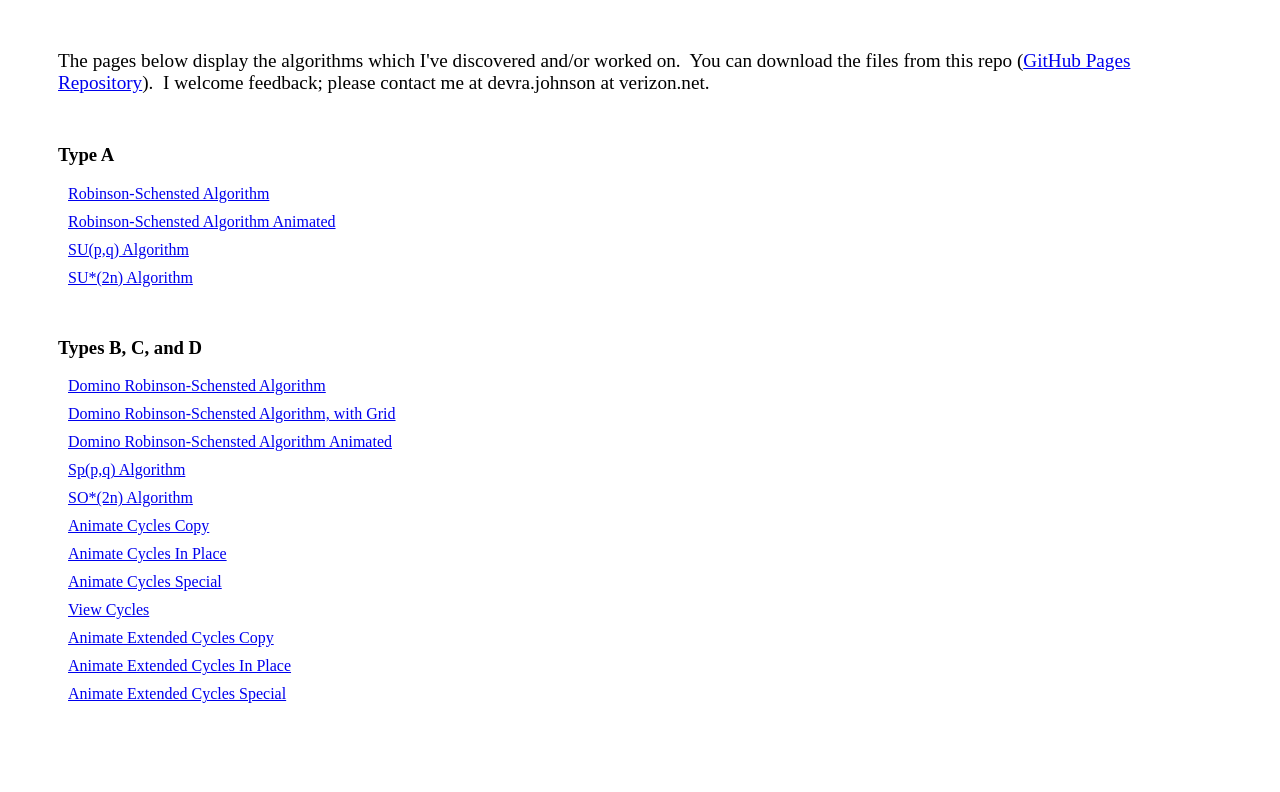
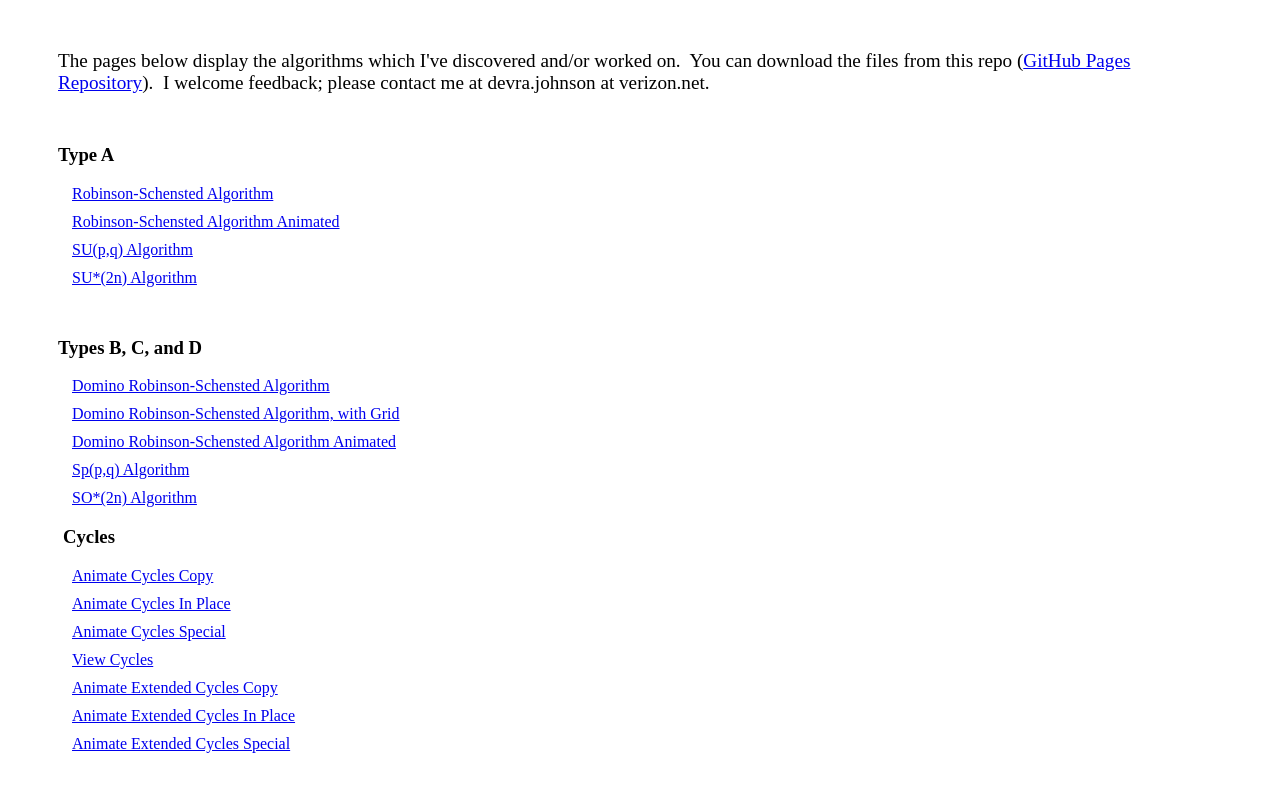
Before and after one commit to devragj/devragj.github.io, a plain HTML site: page index.html in a window 1280 px wide. Drawn offline with Linux system fonts and the light colour scheme.

Commit message:
Minor edit of index.html

```diff
--- a/index.html
+++ b/index.html
@@ -10,7 +10,7 @@
                                 font-size: 1.2em;
                         }
                         div {
-                                margin: 10px;
+                                margin: 10px 10px 10px 14px;
                         }
                         a.pagelink {
                                 margin-right: 30px;
@@ -56,6 +56,8 @@
                         <div>
                                 <a class="pagelink" href="TypeBCD/SOStar2nAlgorithm.html">SO*(2n) Algorithm</a>
                         </div>
+
+                        <h3 style="margin-left:5px;">Cycles</h3>
                         <div>
                                 <a class="pagelink" href="TypeBCD/CyclesAnimateCopy.html">Animate Cycles Copy</a>
                         </div>
```
